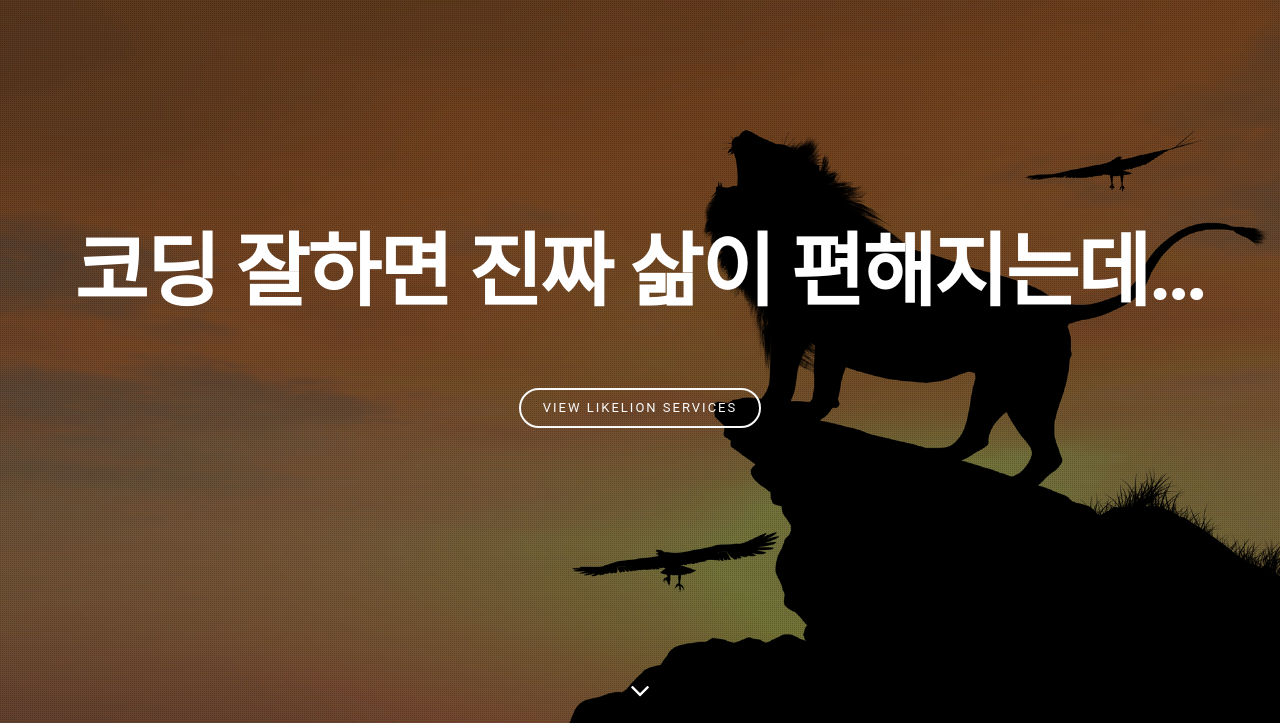
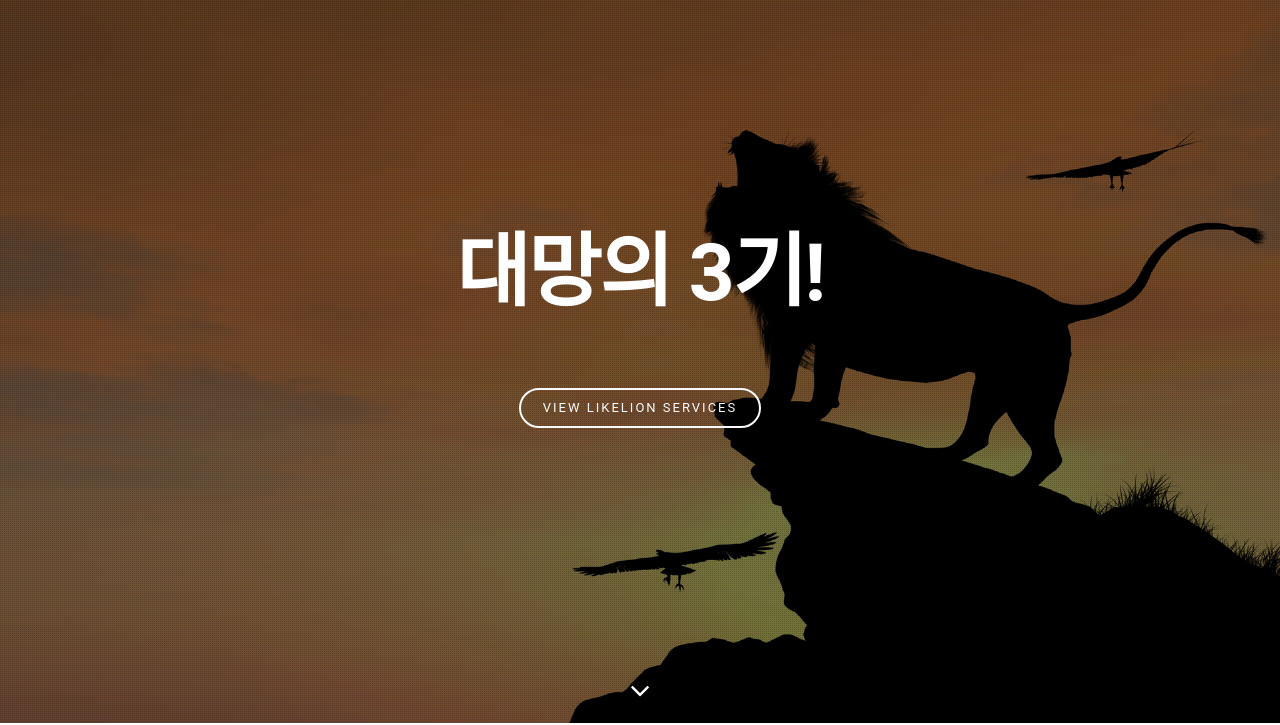
Before and after one commit to astyfx/LL3Intro, a plain HTML site: page index.html in a window 1280 px wide. Shown: the part 77-802 px from the top of the page. Drawn offline with Linux system fonts and the light colour scheme; some packages are replaced by stand-ins of ours.

Commit message:
20150525 / 메인 메시지 추가 "멋쟁이 사자처럼" 이 기본으로 뜨도

```diff
--- a/index.html
+++ b/index.html
@@ -134,7 +134,7 @@
 							<h1>
 								<span class="text-rotater nocolor" data-separator="|" data-rotate="fadeIn" data-speed="6000">
 									<span class="t-rotate t700 font-body opm-large-word">
-										코딩하는 사람이 제일 멋진 사람|코딩 잘하면 진짜 삶이 편해지는데…
+										멋쟁이 사자처럼|대망의 3기!|코딩하는 사람이 제일 멋진 사람|코딩 잘하면 진짜 삶이 편해지는데…
 										|Smart is the next sexy.|컴공 1년? 멋사 3개월!
 									</span>
 								</span>
```
